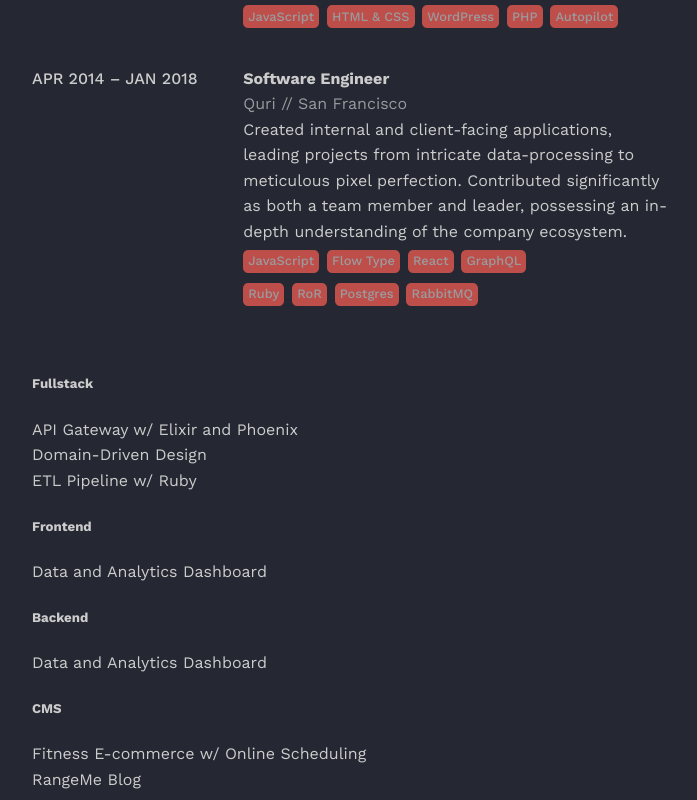
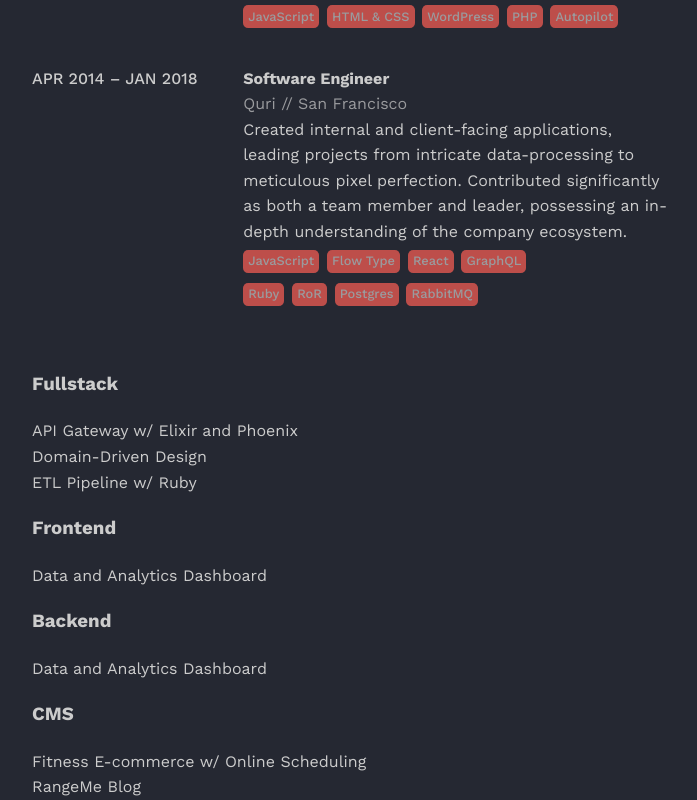
Before and after one commit to annalo/annalo.dev, a React (Create React App) app: page / in a window 1280 px wide. Shown: the part 1088-1888 px from the top of the page, without its empty margins (480-1177 px from the left). Built offline with nearby package versions, Linux system fonts and the light colour scheme.

Commit message:
h5 to h3

```diff
--- a/src/Components/Projects.js
+++ b/src/Components/Projects.js
@@ -7,16 +7,16 @@ function Projects() {
     <Section id='projects'>
       <h2>Projects</h2>
 
-      <h5>Fullstack</h5>
+      <h3>Fullstack</h3>
       {data.backend.map((item, idx) => <ProjectsItem key={`backend-${idx}`} {...item} />)}
 
-      <h5>Frontend</h5>
+      <h3>Frontend</h3>
       {data.frontend.map((item, idx) => <ProjectsItem key={`frontend-${idx}`} {...item} />)}
 
-      <h5>Backend</h5>
+      <h3>Backend</h3>
       {data.frontend.map((item, idx) => <ProjectsItem key={`fullstack-${idx}`} {...item} />)}
 
-      <h5>CMS</h5>
+      <h3>CMS</h3>
       {data.cms.map((item, idx) => <ProjectsItem key={`cms-${idx}`} {...item} />)}
   </Section>
   )
```
Also changed, not shown: src/ProjectsItem.css (added).
